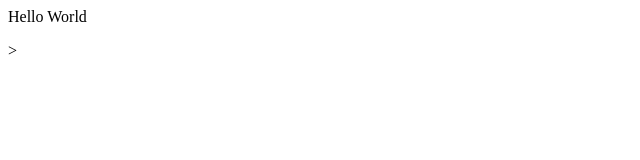
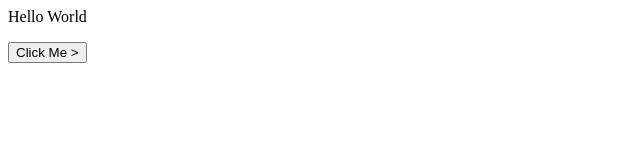
Before and after one commit to bongabor/js_test_priv, a plain HTML site: page index.html in a window 1280 px wide. Shown: the whole page, without its empty margins (0-640 px from the left). Drawn offline with Linux system fonts and the light colour scheme.

Commit message:
Console Debugging

```diff
--- a/index.html
+++ b/index.html
@@ -5,8 +5,17 @@
                <title>Chapter 2</title>
                 <body>
                     <p>Hello World</p>
+                    <button id="myButton">Click Me</ button >
                     <script>
-                        console.log(this)
+                        function myCount(evt){
+                            console.count(evt);
+                        }
+                        document.addEventListener("DOMContentLoaded", () => {
+                        document.querySelector("#myButton").addEventListner("click", myCount);
+
+                        });
+
+                        //result [object MouseEvent]: 1..2..3
                     </script>>
                </body>
         </head>
```
